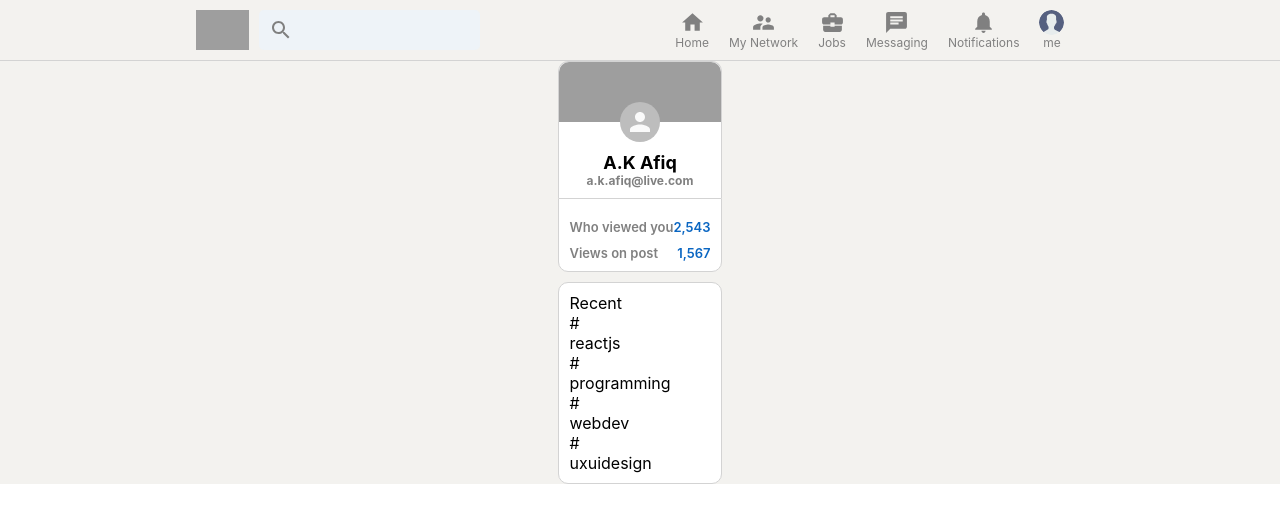
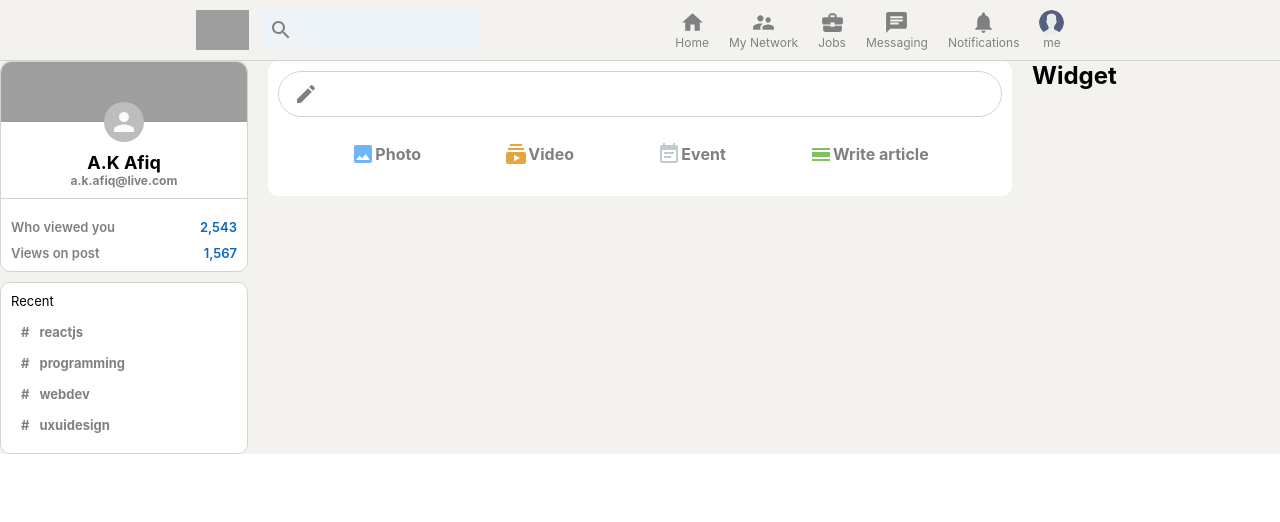
Before and after one commit to akaahl/linkedin-clone, a React (Create React App) app: page / in a window 1280 px wide. Shown: the top 522 px of the page. Built offline with nearby package versions, Linux system fonts and the light colour scheme; grey boxes are pictures that could not be loaded.

Commit message:
Added Feed and Widget components

```diff
--- a/src/App.css
+++ b/src/App.css
@@ -5,6 +5,7 @@
   align-items: center;
 }
 
-.app_body {
+.app__body {
   display: flex;
+  width: 100%;
 }
--- a/src/App.js
+++ b/src/App.js
@@ -1,7 +1,9 @@
 import React from "react";
 import "./App.css";
+import Feed from "./Feed";
 import Header from "./Header";
 import Sidebar from "./Sidebar";
+import Widget from "./Widget";
 
 function App() {
   return (
@@ -10,6 +12,8 @@
 
       <div className="app__body">
         <Sidebar />
+        <Feed />
+        <Widget />
       </div>
     </div>
   );
--- /dev/null
+++ b/src/Feed.css
@@ -0,0 +1,43 @@
+.feed {
+  flex: 0.6;
+  margin: 0 20px;
+}
+
+.feed__inputContainer {
+  background: white;
+  padding: 10px;
+  padding-bottom: 20px;
+  border-radius: 10px;
+  margin-bottom: 20px;
+}
+
+.feed__input {
+  border: 1px solid lightgray;
+  border-radius: 30px;
+  display: flex;
+  padding: 10px;
+  color: gray;
+  padding-left: 15px;
+}
+
+.feed__input > form {
+  display: flex;
+  width: 100%;
+}
+
+.feed__input > form > input {
+  border: none;
+  flex: 1;
+  margin-left: 10px;
+  outline-width: 0;
+  font-weight: 600;
+}
+
+.feed__input > form > button {
+  display: none;
+}
+
+.feed__inputOptions {
+  display: flex;
+  justify-content: space-evenly;
+}
--- /dev/null
+++ b/src/Feed.js
@@ -0,0 +1,37 @@
+import React from "react";
+import "./Feed.css";
+import CreateIcon from "@material-ui/icons/Create";
+import ImageIcon from "@material-ui/icons/Image";
+import SubscriptionsIcon from "@material-ui/icons/Subscriptions";
+import EventNoteIcon from "@material-ui/icons/EventNote";
+import CalendarViewDayIcon from "@material-ui/icons/CalendarViewDay";
+import InputOption from "./InputOption";
+
+function Feed() {
+  return (
+    <div className="feed">
+      <div className="feed__inputContainer">
+        <div className="feed__input">
+          <CreateIcon />
+          <form>
+            <input type="text" />
+            <button type="submit">Send</button>
+          </form>
+        </div>
+
+        <div className="feed__inputOptions">
+          <InputOption Icon={ImageIcon} title="Photo" color="#70b5f9" />
+          <InputOption Icon={SubscriptionsIcon} title="Video" color="#e7a33e" />
+          <InputOption Icon={EventNoteIcon} title="Event" color="#c0cbcd" />
+          <InputOption
+            Icon={CalendarViewDayIcon}
+            title="Write article"
+            color="#7fc15e"
+          />
+        </div>
+      </div>
+    </div>
+  );
+}
+
+export default Feed;
--- /dev/null
+++ b/src/InputOption.css
@@ -0,0 +1,13 @@
+.inputOption {
+  display: flex;
+  align-items: center;
+  margin-top: 15px;
+  color: gray;
+  padding: 10px;
+  cursor: pointer;
+}
+
+.inputOption:hover {
+  background: whitesmoke;
+  border-radius: 10px;
+}
--- /dev/null
+++ b/src/InputOption.js
@@ -0,0 +1,13 @@
+import React from "react";
+import "./InputOption.css";
+
+function InputOption({ Icon, title, color }) {
+  return (
+    <div className="inputOption">
+      <Icon style={{ color: color }} />
+      <h4>{title}</h4>
+    </div>
+  );
+}
+
+export default InputOption;
--- a/src/Sidebar.css
+++ b/src/Sidebar.css
@@ -75,3 +75,30 @@
   border-radius: 10px;
   margin-top: 10px;
 }
+
+.sidebar__bottom > p {
+  font-size: 13px;
+  padding-bottom: 10px;
+}
+
+.sidebar__recentItem {
+  display: flex;
+  font-size: 13px;
+  color: gray;
+  font-weight: bolder;
+  cursor: pointer;
+  margin-bottom: 5px;
+  padding: 5px;
+}
+
+.sidebar__recentItem:hover {
+  background-color: whitesmoke;
+  border-radius: 10px;
+  cursor: pointer;
+  color: black;
+}
+
+.sidebar__hash {
+  margin-right: 10px;
+  margin-left: 5px;
+}
--- /dev/null
+++ b/src/Widget.css
@@ -0,0 +1,3 @@
+.widget {
+  flex: 0.2;
+}
--- /dev/null
+++ b/src/Widget.js
@@ -0,0 +1,12 @@
+import React from "react";
+import "./Widget.css";
+
+function Widget() {
+  return (
+    <div className="widget">
+      <h2>Widget</h2>
+    </div>
+  );
+}
+
+export default Widget;
```
